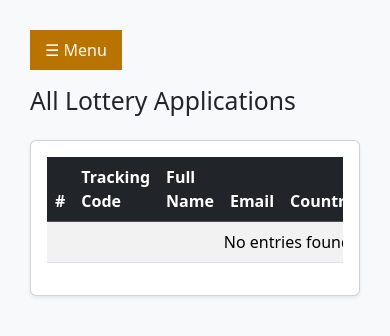
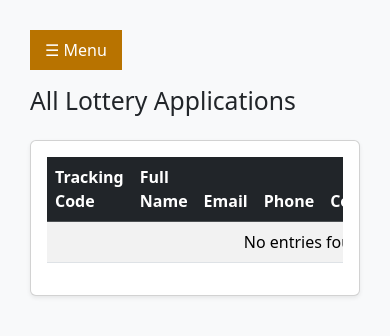
Before and after one commit to bensonidabosa/rugbypromo, a Django app: page /account/dashboard/ in a window 390 px wide. Shown: the top 336 px of the page. Run offline with Django 4.2, Linux system fonts and the light colour scheme; the visitor is signed in with stand-in values (Sample User, id 1); data that the repository does not hold is empty.

Commit message:
added phone to admin dashboard entry luist

```diff
--- a/templates/account/dashboard.html
+++ b/templates/account/dashboard.html
@@ -13,10 +13,11 @@
             <table class="table table-striped table-hover align-middle">
                 <thead class="table-dark">
                     <tr>
-                        <th>#</th>
+                        <!-- <th>#</th> -->
                         <th>Tracking Code</th>
                         <th>Full Name</th>
                         <th>Email</th>
+                        <th>Phone</th>
                         <th>Country</th>
                         <th>City</th>
                         <th>Status</th>
@@ -31,10 +32,11 @@
                     {% for entry in entries %}
                         {% with ticket=entry.tickets.first %}
                         <tr>
-                            <td>{{ forloop.counter }}</td>
+                            <!-- <td>{{ forloop.counter }}</td> -->
                             <td>{{ ticket.tracking_code }}</td>
                             <td>{{ entry.full_name }}</td>
                             <td>{{ entry.email }}</td>
+                            <td>{{ entry.phone_number }}</td>
                             <td>{{ entry.country }}</td>
                             <td>{{ entry.city }}</td>
 
--- a/templates/frontend/includes/footer.html
+++ b/templates/frontend/includes/footer.html
@@ -78,12 +78,12 @@
                     </a>
                 </p>
 
-                <p class="footer-info">
+                <!-- <p class="footer-info">
                     WhatsApp:
                     <a href="https://wa.me/1740466094" target="_blank" class="text-decoration-none text-white">
                         +1 (740) 466-094
                     </a>
-                </p>
+                </p> -->
 
             </div>
 
```
